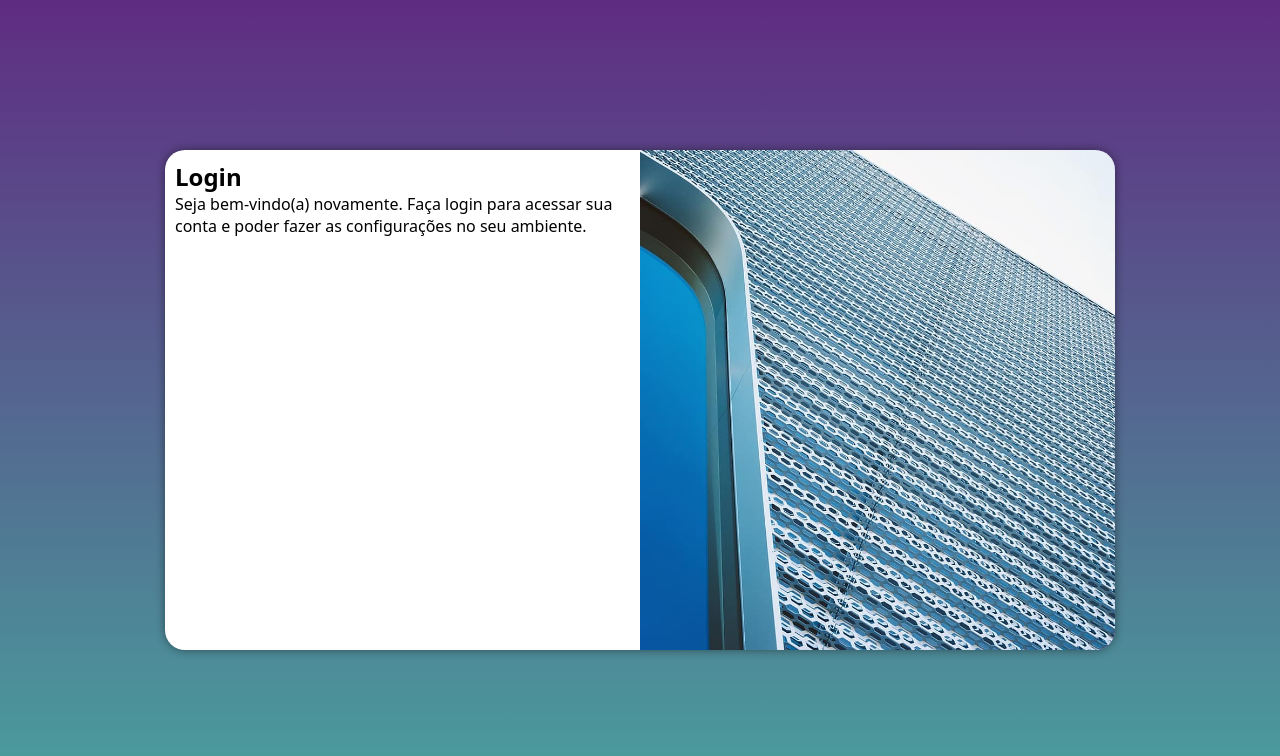
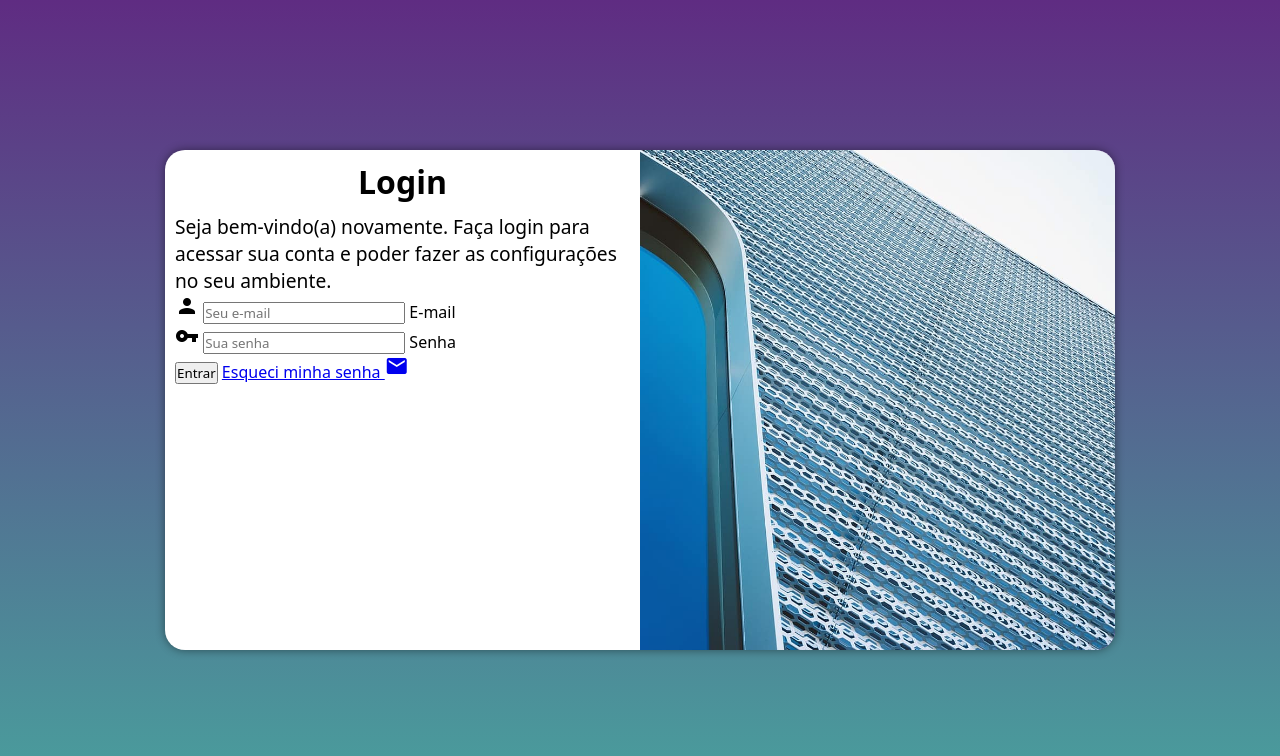
Before and after one commit to AndreLNDEsousa/Projeto-login, a plain HTML site: page index.html in a window 1280 px wide. Drawn offline with Linux system fonts and the light colour scheme.

Commit message:
Adicionada o formulário

```diff
--- a/estilos/mediaquery.css
+++ b/estilos/mediaquery.css
@@ -56,4 +56,12 @@ High-res laptop or desktop: 1920 x 1080.
         float: left;
         width: 50%;
     }
+
+    div#formulario > h1 {
+        font-size: 2em;
+    }
+
+    div#formulario > p {
+        font-size: 1.2em;
+    }
 }
--- a/estilos/style.css
+++ b/estilos/style.css
@@ -56,3 +56,12 @@ section#login > div#formulario {
     padding: 10px;
 
 }
+
+div#formulario > h1 {
+    text-align: center;
+    margin-bottom: 10px;
+}
+
+div#formulario > p {
+    font-size: 0.8em;
+}
--- a/index.html
+++ b/index.html
@@ -6,6 +6,7 @@
     <meta http-equiv="X-UA-Compatible" content="IE=edge">
     <meta name="viewport" content="width=device-width, initial-scale=1.0">
     <title>Projeto login</title>
+    <link href="https://fonts.googleapis.com/icon?family=Material+Icons" rel="stylesheet">
     <link rel="stylesheet" href="estilos/style.css">
     <link rel="stylesheet" href="estilos/mediaquery.css">
     <link rel="shortcut icon" href="imagens/AS.ico" type="image/x-icon">
@@ -20,8 +21,30 @@
             </div>
             <div id="formulario">
                 <h1>Login</h1>
-                <p>Seja bem-vindo(a) novamente. Faça login para acessar sua conta e poder fazer as configurações no seu ambiente.</p>
-                <form action="login.php" method="post">
+                <p>Seja bem-vindo(a) novamente. Faça login para acessar sua conta e poder fazer as configurações no seu
+                    ambiente.</p>
+                <form action="login.php" method="post" autocomplete="on">
+                    <div class="campo">
+
+                        <i class="material-icons">person</i>
+
+                        <input type="email" name="login" id="ilogin" placeholder="Seu e-mail" autocomplete="email" required maxlength="30">
+                        <label for="ilogin">E-mail </label>
+
+                    </div>
+                    <div class="campo">
+
+                        <i class="material-icons">vpn_key</i>
+
+                        <input type="password" name="senha" id="isenha" placeholder="Sua senha" autocomplete="current-password" required minlength="8" maxlength="20">
+                        <label for="isenha">Senha</label>
+
+                    </div>
+
+                    <input type="submit" value="Entrar">
+                    <a href="esqueci.html">
+                        Esqueci  minha senha <i class="material-icons">mail</i>
+                    </a>
 
                 </form>
 
```
